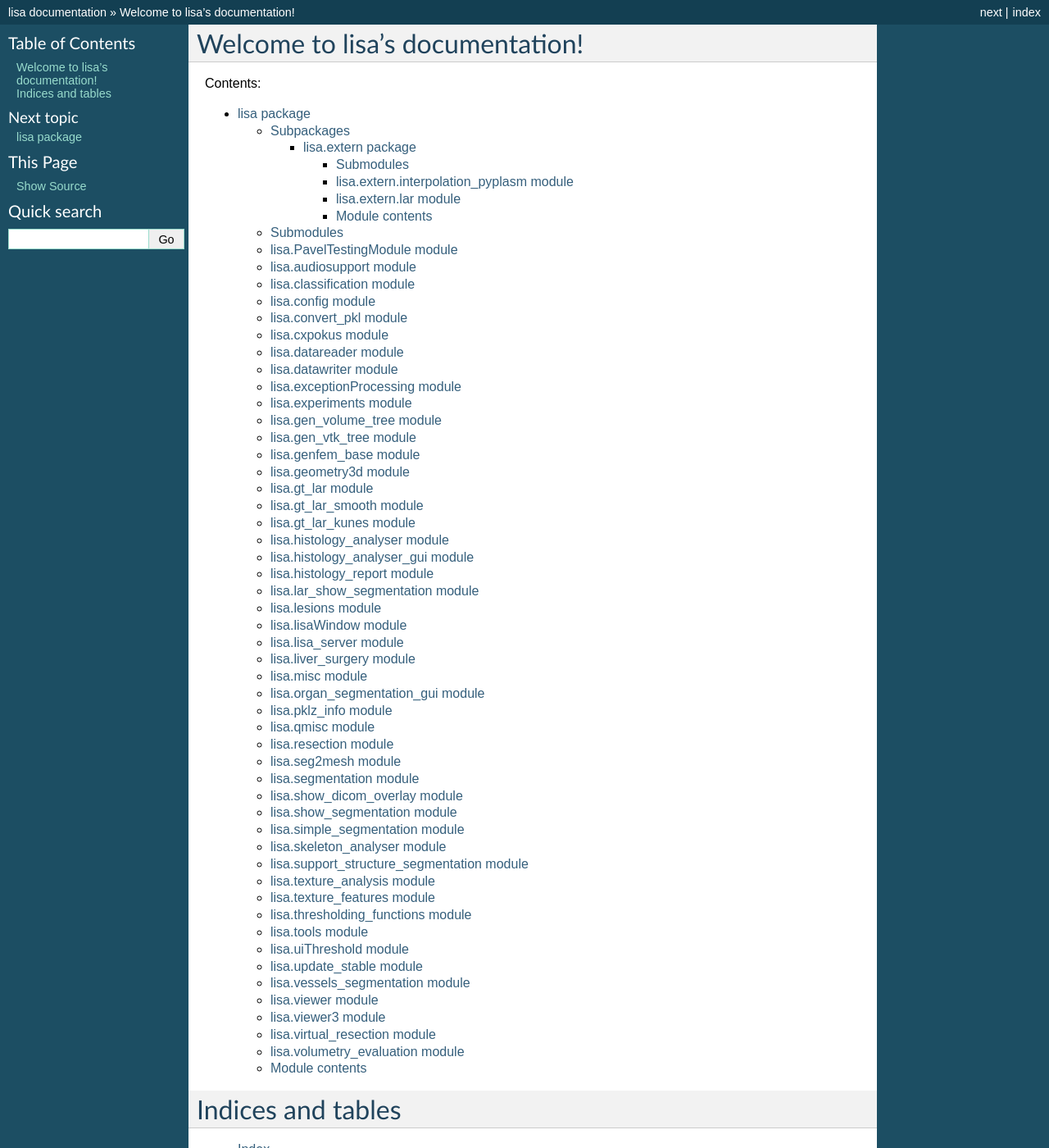
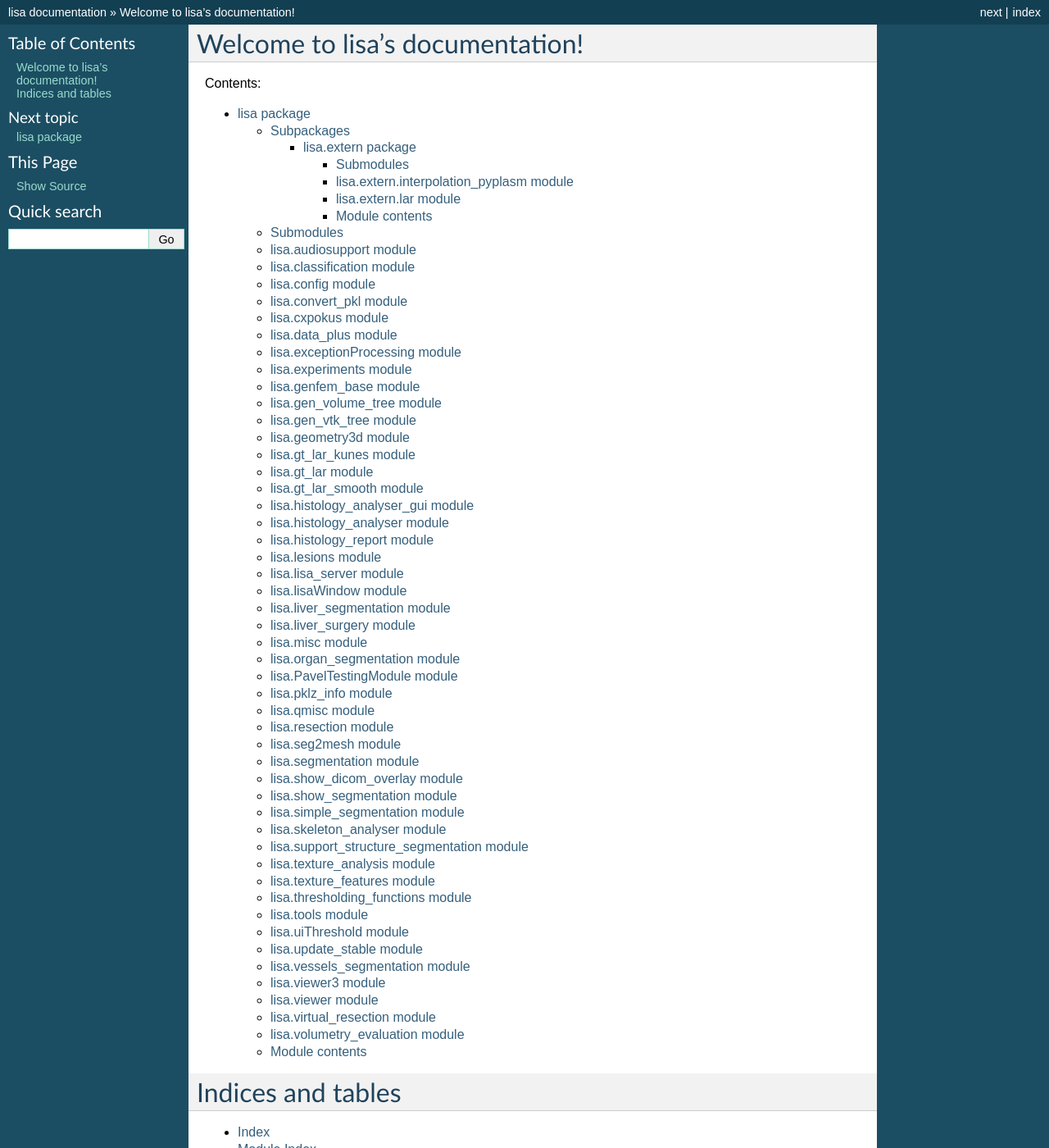
Before and after one commit to mjirik/lisa, a Sphinx documentation site: the page built from docs/index.rst, in a window 1280 px wide and 1400 px high. Shown: the whole window at 82% size. Built offline with Sphinx 7.4.7, drawn with Linux system fonts in a browser that asks for light colours.

Commit message:
fixed some sphinx warnings

```diff
--- a/docs/lisa.rst
+++ b/docs/lisa.rst
@@ -1,5 +1,5 @@
 lisa package
-===========
+============
 
 Subpackages
 -----------
@@ -11,16 +11,8 @@
 Submodules
 ----------
 
-lisa.PavelTestingModule module
------------------------------
-
-.. automodule:: lisa.PavelTestingModule
-    :members:
-    :undoc-members:
-    :show-inheritance:
-
 lisa.audiosupport module
------------------------
+------------------------
 
 .. automodule:: lisa.audiosupport
     :members:
@@ -28,7 +20,7 @@
     :show-inheritance:
 
 lisa.classification module
--------------------------
+--------------------------
 
 .. automodule:: lisa.classification
     :members:
@@ -36,7 +28,7 @@
     :show-inheritance:
 
 lisa.config module
------------------
+------------------
 
 .. automodule:: lisa.config
     :members:
@@ -44,7 +36,7 @@
     :show-inheritance:
 
 lisa.convert_pkl module
-----------------------
+-----------------------
 
 .. automodule:: lisa.convert_pkl
     :members:
@@ -52,31 +44,23 @@
     :show-inheritance:
 
 lisa.cxpokus module
-------------------
+-------------------
 
 .. automodule:: lisa.cxpokus
     :members:
     :undoc-members:
     :show-inheritance:
 
-lisa.datareader module
+lisa.data_plus module
 ---------------------
 
-.. automodule:: lisa.datareader
-    :members:
-    :undoc-members:
-    :show-inheritance:
-
-lisa.datawriter module
----------------------
-
-.. automodule:: lisa.datawriter
+.. automodule:: lisa.data_plus
     :members:
     :undoc-members:
     :show-inheritance:
 
 lisa.exceptionProcessing module
-------------------------------
+-------------------------------
 
 .. automodule:: lisa.exceptionProcessing
     :members:
@@ -132,80 +125,71 @@
     :show-inheritance:
 
 lisa.gt_lar_smooth module
-------------------------
+-------------------------
 
 .. automodule:: lisa.gt_lar_smooth
     :members:
     :undoc-members:
     :show-inheritance:
 
-lisa.gt_lar_kunes module
------------------
+lisa.histology_analyser_gui module
+----------------------------------
 
-.. automodule:: lisa.gt_lar_kunes
+.. automodule:: lisa.histology_analyser_gui
     :members:
     :undoc-members:
-    :private-members:
     :show-inheritance:
 
 lisa.histology_analyser module
------------------------------
+------------------------------
 
 .. automodule:: lisa.histology_analyser
     :members:
     :undoc-members:
     :show-inheritance:
 
-lisa.histology_analyser_gui module
----------------------------------
-
-.. automodule:: lisa.histology_analyser_gui
-    :members:
-    :undoc-members:
-    :show-inheritance:
-
 lisa.histology_report module
----------------------------
+----------------------------
 
 .. automodule:: lisa.histology_report
     :members:
     :undoc-members:
     :show-inheritance:
 
-lisa.lar_show_segmentation module
---------------------------------
-
-.. automodule:: lisa.lar_show_segmentation
-    :members:
-    :undoc-members:
-    :show-inheritance:
-
 lisa.lesions module
-------------------
+-------------------
 
 .. automodule:: lisa.lesions
     :members:
     :undoc-members:
     :show-inheritance:
 
+lisa.lisa_server module
+-----------------------
+
+.. automodule:: lisa.lisa_server
+    :members:
+    :undoc-members:
+    :show-inheritance:
+
 lisa.lisaWindow module
----------------------
+----------------------
 
 .. automodule:: lisa.lisaWindow
     :members:
     :undoc-members:
     :show-inheritance:
 
-lisa.lisa_server module
-----------------------
+lisa.liver_segmentation module
+------------------------------
 
-.. automodule:: lisa.lisa_server
+.. automodule:: lisa.liver_segmentation
     :members:
     :undoc-members:
     :show-inheritance:
 
 lisa.liver_surgery module
-------------------------
+-------------------------
 
 .. automodule:: lisa.liver_surgery
     :members:
@@ -213,23 +197,31 @@
     :show-inheritance:
 
 lisa.misc module
----------------
+----------------
 
 .. automodule:: lisa.misc
     :members:
     :undoc-members:
     :show-inheritance:
 
-lisa.organ_segmentation_gui module
----------------------------------
+lisa.organ_segmentation module
+----------------------------------
 
-.. automodule:: lisa.organ_segmentation_gui
+.. automodule:: lisa.organ_segmentation
+    :members:
+    :undoc-members:
+    :show-inheritance:
+
+lisa.PavelTestingModule module
+------------------------------
+
+.. automodule:: lisa.PavelTestingModule
     :members:
     :undoc-members:
     :show-inheritance:
 
 lisa.pklz_info module
---------------------
+---------------------
 
 .. automodule:: lisa.pklz_info
     :members:
@@ -237,7 +229,7 @@
     :show-inheritance:
 
 lisa.qmisc module
-----------------
+-----------------
 
 .. automodule:: lisa.qmisc
     :members:
@@ -245,7 +237,7 @@
     :show-inheritance:
 
 lisa.resection module
---------------------
+---------------------
 
 .. automodule:: lisa.resection
     :members:
@@ -253,7 +245,7 @@
     :show-inheritance:
 
 lisa.seg2mesh module
--------------------
+--------------------
 
 .. automodule:: lisa.seg2mesh
     :members:
@@ -261,7 +253,7 @@
     :show-inheritance:
 
 lisa.segmentation module
------------------------
+------------------------
 
 .. automodule:: lisa.segmentation
     :members:
@@ -269,7 +261,7 @@
     :show-inheritance:
 
 lisa.show_dicom_overlay module
------------------------------
+------------------------------
 
 .. automodule:: lisa.show_dicom_overlay
     :members:
@@ -277,7 +269,7 @@
     :show-inheritance:
 
 lisa.show_segmentation module
-----------------------------
+-----------------------------
 
 .. automodule:: lisa.show_segmentation
     :members:
@@ -285,7 +277,7 @@
     :show-inheritance:
 
 lisa.simple_segmentation module
-------------------------------
+-------------------------------
 
 .. automodule:: lisa.simple_segmentation
     :members:
@@ -293,7 +285,7 @@
     :show-inheritance:
 
 lisa.skeleton_analyser module
-----------------------------
+-----------------------------
 
 .. automodule:: lisa.skeleton_analyser
     :members:
@@ -302,7 +294,7 @@
     :show-inheritance:
 
 lisa.support_structure_segmentation module
------------------------------------------
+------------------------------------------
 
 .. automodule:: lisa.support_structure_segmentation
     :members:
@@ -310,7 +302,7 @@
     :show-inheritance:
 
 lisa.texture_analysis module
----------------------------
+----------------------------
 
 .. automodule:: lisa.texture_analysis
     :members:
@@ -318,7 +310,7 @@
     :show-inheritance:
 
 lisa.texture_features module
----------------------------
+----------------------------
 
 .. automodule:: lisa.texture_features
     :members:
@@ -326,7 +318,7 @@
     :show-inheritance:
 
 lisa.thresholding_functions module
----------------------------------
+----------------------------------
 
 .. automodule:: lisa.thresholding_functions
     :members:
@@ -334,7 +326,7 @@
     :show-inheritance:
 
 lisa.tools module
-----------------
+-----------------
 
 .. automodule:: lisa.tools
     :members:
@@ -342,7 +334,7 @@
     :show-inheritance:
 
 lisa.uiThreshold module
-----------------------
+-----------------------
 
 .. automodule:: lisa.uiThreshold
     :members:
@@ -350,7 +342,7 @@
     :show-inheritance:
 
 lisa.update_stable module
-------------------------
+-------------------------
 
 .. automodule:: lisa.update_stable
     :members:
@@ -358,31 +350,31 @@
     :show-inheritance:
 
 lisa.vessels_segmentation module
--------------------------------
+--------------------------------
 
 .. automodule:: lisa.vessels_segmentation
     :members:
     :undoc-members:
     :show-inheritance:
 
+lisa.viewer3 module
+-------------------
+
+.. automodule:: lisa.viewer3
+    :members:
+    :undoc-members:
+    :show-inheritance:
+
 lisa.viewer module
------------------
+------------------
 
 .. automodule:: lisa.viewer
     :members:
     :undoc-members:
     :show-inheritance:
 
-lisa.viewer3 module
-------------------
-
-.. automodule:: lisa.viewer3
-    :members:
-    :undoc-members:
-    :show-inheritance:
-
 lisa.virtual_resection module
-----------------------------
+-----------------------------
 
 .. automodule:: lisa.virtual_resection
     :members:
@@ -390,7 +382,7 @@
     :show-inheritance:
 
 lisa.volumetry_evaluation module
--------------------------------
+--------------------------------
 
 .. automodule:: lisa.volumetry_evaluation
     :members:
```
Also changed, not shown: other parts of docs/lisa.rst (+22 -13 lines), 5 other files.
